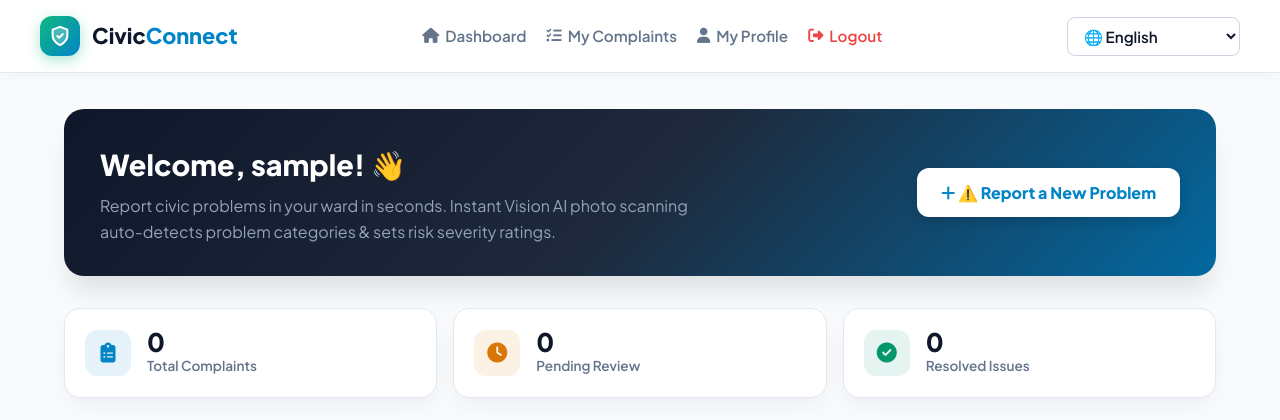
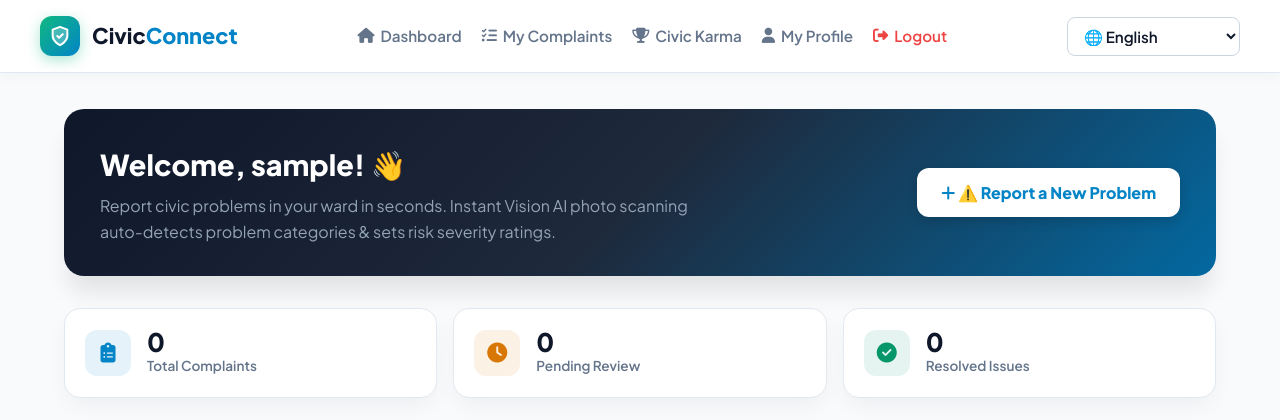
Before and after one commit to aravindkona18090/CivicConnect, a PHP site: page /CivicConnect/peoplelogin/peopledashboard.php in a window 1280 px wide. Shown: the top 420 px of the page. Run offline with PHP 8.4, Linux system fonts and the light colour scheme; the visitor is signed in with stand-in values (Sample User, id 1); data that the repository does not hold is empty.

Commit message:
feat(citizen): integrate civic karma portal navigation across citizen dashboards

```diff
--- a/peoplelogin/peopledashboard.php
+++ b/peoplelogin/peopledashboard.php
@@ -493,6 +493,7 @@ select:focus, input[type="text"]:focus, textarea:focus {
   <nav>
     <a href="peopledashboard.php"><i class="fa-solid fa-house"></i> <?php echo $lang[$selectedLang]['dashboard'] ?? 'Dashboard'; ?></a>
     <a href="peoplemyproblems.php"><i class="fa-solid fa-list-check"></i> <?php echo $lang[$selectedLang]['my_problems'] ?? 'My Complaints'; ?></a>
+    <a href="peoplekarma.php"><i class="fa-solid fa-trophy"></i> Civic Karma</a>
     <a href="peopleprofile.php"><i class="fa-solid fa-user"></i> <?php echo $lang[$selectedLang]['profile'] ?? 'Profile'; ?></a>
     <a href="../logout.php" style="color:#ef4444;"><i class="fa-solid fa-right-from-bracket"></i> <?php echo $lang[$selectedLang]['logout'] ?? 'Logout'; ?></a>
   </nav>
```
